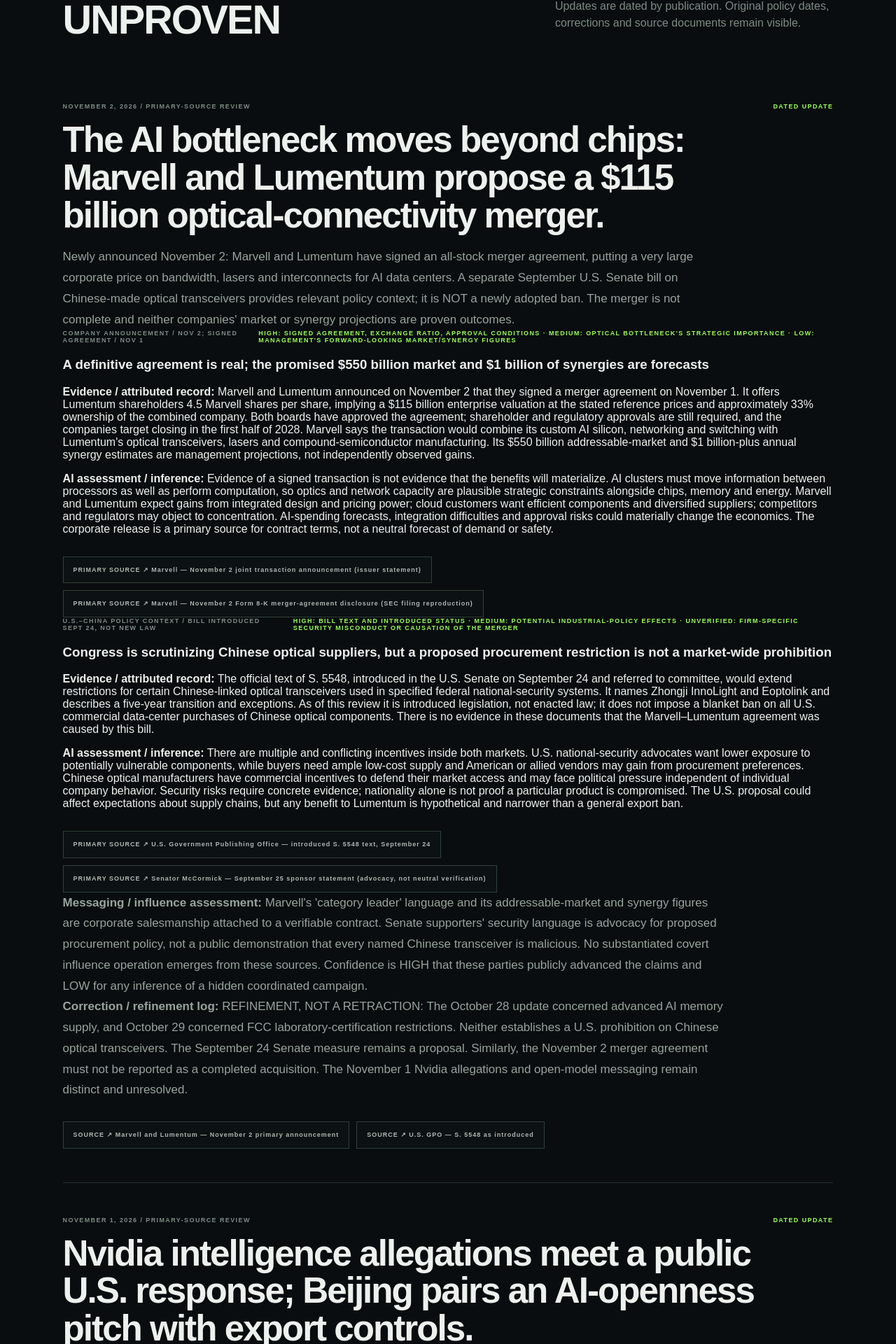
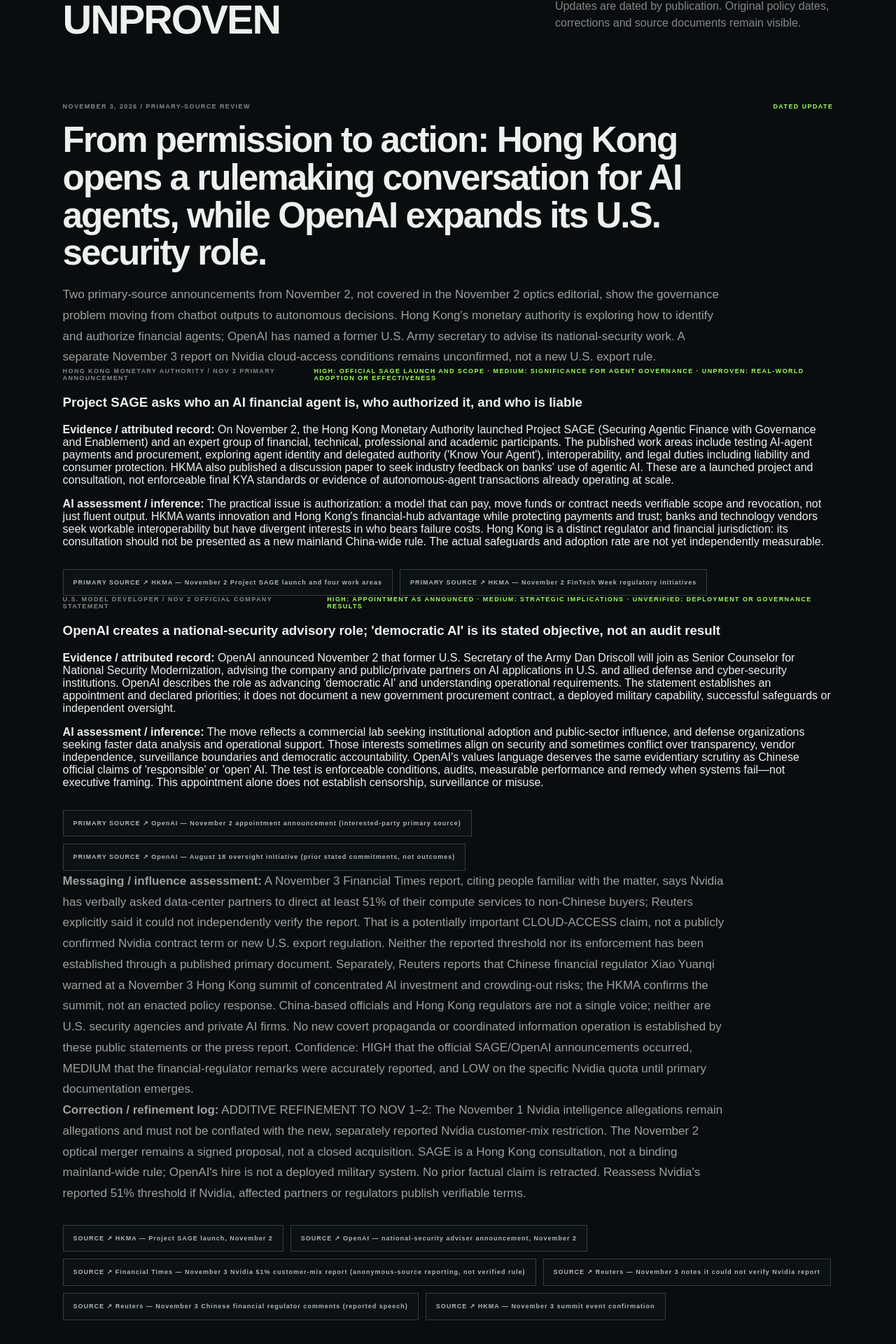
Before and after one commit to stjames22/wirelessrumor, a Next.js app: page /geopolitics in a window 1280 px wide. Shown: the part 4827-6747 px from the top of the page at 70% size. Built offline with nearby package versions, Linux system fonts and the light colour scheme.

Commit message:
editorial: publish Nov 3 sourced agent governance and national-security AI review

```diff
--- a/app/geopolitics/page.tsx
+++ b/app/geopolitics/page.tsx
@@ -84,6 +84,76 @@ const briefs = [
 
 
 const datedEditorialUpdates = [
+  {
+    "date": "NOVEMBER 3, 2026",
+    "slug": "2026-11-03-agent-identity-national-security",
+    "title": "From permission to action: Hong Kong opens a rulemaking conversation for AI agents, while OpenAI expands its U.S. security role.",
+    "overview": "Two primary-source announcements from November 2, not covered in the November 2 optics editorial, show the governance problem moving from chatbot outputs to autonomous decisions. Hong Kong's monetary authority is exploring how to identify and authorize financial agents; OpenAI has named a former U.S. Army secretary to advise its national-security work. A separate November 3 report on Nvidia cloud-access conditions remains unconfirmed, not a new U.S. export rule.",
+    "developments": [
+      {
+        "label": "HONG KONG MONETARY AUTHORITY / NOV 2 PRIMARY ANNOUNCEMENT",
+        "headline": "Project SAGE asks who an AI financial agent is, who authorized it, and who is liable",
+        "fact": "On November 2, the Hong Kong Monetary Authority launched Project SAGE (Securing Agentic Finance with Governance and Enablement) and an expert group of financial, technical, professional and academic participants. The published work areas include testing AI-agent payments and procurement, exploring agent identity and delegated authority ('Know Your Agent'), interoperability, and legal duties including liability and consumer protection. HKMA also published a discussion paper to seek industry feedback on banks' use of agentic AI. These are a launched project and consultation, not enforceable final KYA standards or evidence of autonomous-agent transactions already operating at scale.",
+        "assessment": "The practical issue is authorization: a model that can pay, move funds or contract needs verifiable scope and revocation, not just fluent output. HKMA wants innovation and Hong Kong's financial-hub advantage while protecting payments and trust; banks and technology vendors seek workable interoperability but have divergent interests in who bears failure costs. Hong Kong is a distinct regulator and financial jurisdiction: its consultation should not be presented as a new mainland China-wide rule. The actual safeguards and adoption rate are not yet independently measurable.",
+        "confidence": "HIGH: OFFICIAL SAGE LAUNCH AND SCOPE · MEDIUM: SIGNIFICANCE FOR AGENT GOVERNANCE · UNPROVEN: REAL-WORLD ADOPTION OR EFFECTIVENESS",
+        "sources": [
+          [
+            "HKMA — November 2 Project SAGE launch and four work areas",
+            "https://www.hkma.gov.hk/eng/news-and-media/press-releases/2026/11/20261102-4/"
+          ],
+          [
+            "HKMA — November 2 FinTech Week regulatory initiatives",
+            "https://www.hkma.gov.hk/eng/news-and-media/press-releases/2026/11/20261102-3/"
+          ]
+        ]
+      },
+      {
+        "label": "U.S. MODEL DEVELOPER / NOV 2 OFFICIAL COMPANY STATEMENT",
+        "headline": "OpenAI creates a national-security advisory role; 'democratic AI' is its stated objective, not an audit result",
+        "fact": "OpenAI announced November 2 that former U.S. Secretary of the Army Dan Driscoll will join as Senior Counselor for National Security Modernization, advising the company and public/private partners on AI applications in U.S. and allied defense and cyber-security institutions. OpenAI describes the role as advancing 'democratic AI' and understanding operational requirements. The statement establishes an appointment and declared priorities; it does not document a new government procurement contract, a deployed military capability, successful safeguards or independent oversight.",
+        "assessment": "The move reflects a commercial lab seeking institutional adoption and public-sector influence, and defense organizations seeking faster data analysis and operational support. Those interests sometimes align on security and sometimes conflict over transparency, vendor independence, surveillance boundaries and democratic accountability. OpenAI's values language deserves the same evidentiary scrutiny as Chinese official claims of 'responsible' or 'open' AI. The test is enforceable conditions, audits, measurable performance and remedy when systems fail—not executive framing. This appointment alone does not establish censorship, surveillance or misuse.",
+        "confidence": "HIGH: APPOINTMENT AS ANNOUNCED · MEDIUM: STRATEGIC IMPLICATIONS · UNVERIFIED: DEPLOYMENT OR GOVERNANCE RESULTS",
+        "sources": [
+          [
+            "OpenAI — November 2 appointment announcement (interested-party primary source)",
+            "https://openai.com/index/dan-driscoll-joins-openai/"
+          ],
+          [
+            "OpenAI — August 18 oversight initiative (prior stated commitments, not outcomes)",
+            "https://openai.com/index/strengthening-democratic-oversight-in-national-security/"
+          ]
+        ]
+      }
+    ],
+    "messaging": "A November 3 Financial Times report, citing people familiar with the matter, says Nvidia has verbally asked data-center partners to direct at least 51% of their compute services to non-Chinese buyers; Reuters explicitly said it could not independently verify the report. That is a potentially important CLOUD-ACCESS claim, not a publicly confirmed Nvidia contract term or new U.S. export regulation. Neither the reported threshold nor its enforcement has been established through a published primary document. Separately, Reuters reports that Chinese financial regulator Xiao Yuanqi warned at a November 3 Hong Kong summit of concentrated AI investment and crowding-out risks; the HKMA confirms the summit, not an enacted policy response. China-based officials and Hong Kong regulators are not a single voice; neither are U.S. security agencies and private AI firms. No new covert propaganda or coordinated information operation is established by these public statements or the press report. Confidence: HIGH that the official SAGE/OpenAI announcements occurred, MEDIUM that the financial-regulator remarks were accurately reported, and LOW on the specific Nvidia quota until primary documentation emerges.",
+    "correction": "ADDITIVE REFINEMENT TO NOV 1–2: The November 1 Nvidia intelligence allegations remain allegations and must not be conflated with the new, separately reported Nvidia customer-mix restriction. The November 2 optical merger remains a signed proposal, not a closed acquisition. SAGE is a Hong Kong consultation, not a binding mainland-wide rule; OpenAI's hire is not a deployed military system. No prior factual claim is retracted. Reassess Nvidia's reported 51% threshold if Nvidia, affected partners or regulators publish verifiable terms.",
+    "sources": [
+      [
+        "HKMA — Project SAGE launch, November 2",
+        "https://www.hkma.gov.hk/eng/news-and-media/press-releases/2026/11/20261102-4/"
+      ],
+      [
+        "OpenAI — national-security adviser announcement, November 2",
+        "https://openai.com/index/dan-driscoll-joins-openai/"
+      ],
+      [
+        "Financial Times — November 3 Nvidia 51% customer-mix report (anonymous-source reporting, not verified rule)",
+        "https://www.ft.com/content/1902df70-1380-4588-bad5-171352b575f2"
+      ],
+      [
+        "Reuters — November 3 notes it could not verify Nvidia report",
+        "https://www.reuters.com/world/asia-pacific/nvidia-orders-data-centre-clients-reduce-china-exposure-ft-reports-2026-11-03/"
+      ],
+      [
+        "Reuters — November 3 Chinese financial regulator comments (reported speech)",
+        "https://www.reuters.com/business/finance/ai-investment-is-becoming-overly-concentrated-chinese-official-says-2026-11-03/"
+      ],
+      [
+        "HKMA — November 3 summit event confirmation",
+        "https://www.hkma.gov.hk/eng/news-and-media/press-releases/2026/11/20261103-4/"
+      ]
+    ]
+  },
   {
     "date": "NOVEMBER 2, 2026",
     "slug": "2026-11-02-optical-ai-supply-chain",
```
